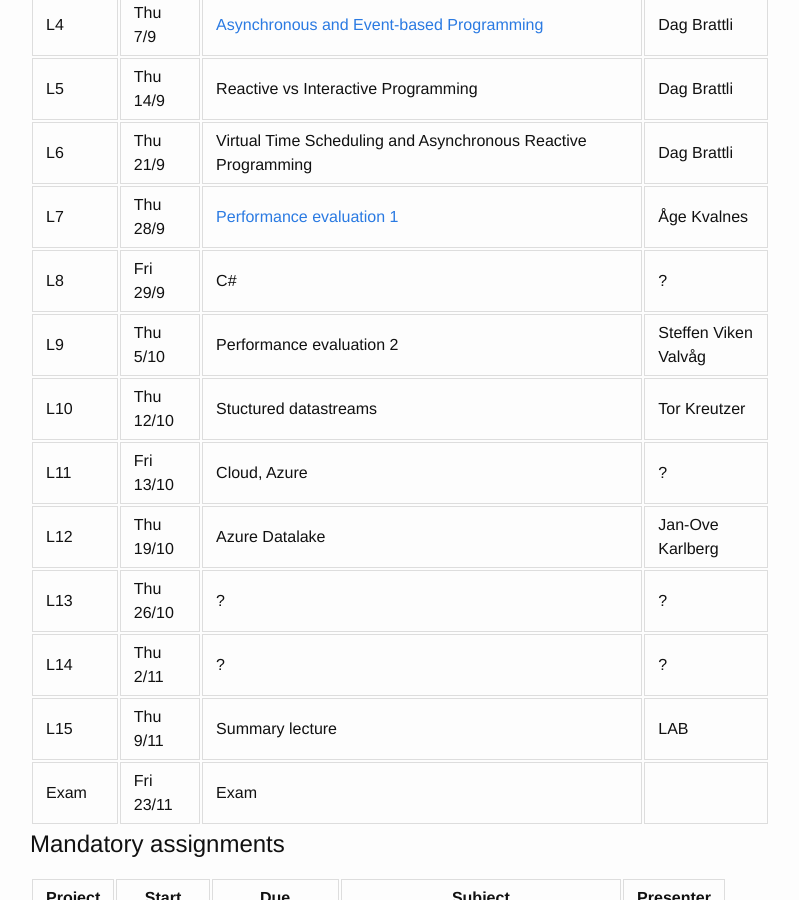
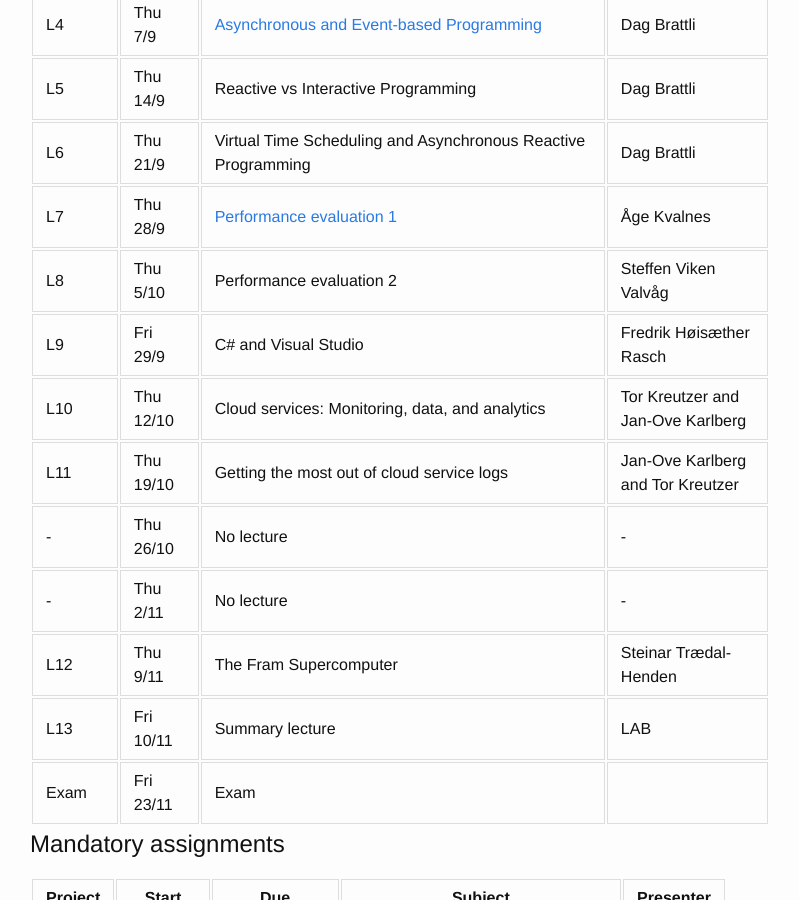
Before and after one commit to inf-2202-f17/inf-2202-f17.github.io, a Jekyll site: the page built from index.md, in a window 1280 px wide and 900 px high, scrolled down 1228 px. Shown: the whole window, without its empty margins (240-1039 px from the left). Built offline with Jekyll 4.4.1, drawn with Linux system fonts in a browser that asks for light colours; our own code applies the rules of GitHub Pages for plain Markdown files.

Commit message:
Updated lecture plan

```diff
--- a/index.md
+++ b/index.md
@@ -38,18 +38,18 @@ Refer to the lecture and mandatory assignment plan, and e-mails for which room i
 | L1      | Fri 18/8  | [Introduction](public/01-introduction.pptx) and  [practical information](https://inf-2202-f17.github.io/public/inf2202-17-info.pdf). | LAB, EH   |
 | L2      | Thu 24/8  | [Threads and synchronization primitives; Parallel architectures](https://github.com/inf-2202-f17/inf-2202-f17.github.io/blob/master/public/02-threads-synchronization.pptx)  NB that nothing from slide 39 onward will be on the exam | Lars Tiede |
 | L3      | Thu 31/8  | [Parallel programs](https://github.com/inf-2202-f17/inf-2202-f17.github.io/blob/master/public/03-1-parallelization-process-and-architectures.pptx?raw=true) Slides from pt. 2 (parallel processors from client to cloud, won't be on exam) available on request from Einar.                             | Lars Tiede |
-| L4      | Thu 7/9   | [Asynchronous and Event-based Programming](https://github.com/inf-2202-f17/inf-2202-f17.github.io/blob/master/public/04-Asynchronous%20and%20Event-Based%20Programming.pptx?raw=true)                              | Dag Brattli |
+| L4      | Thu 7/9   | [Asynchronous and Event-based Programming](https://github.com/inf-2202-f17/inf-2202-f17.github.io/blob/master/public/04-Asynchronous%20and%20Event-Based%20Programming.pptx?raw=true)                      | Dag Brattli |
 | L5      | Thu 14/9  | Reactive vs Interactive Programming                                   | Dag Brattli |
 | L6      | Thu 21/9  | Virtual Time Scheduling and Asynchronous Reactive Programming         | Dag Brattli |
 | L7      | Thu 28/9  | [Performance evaluation 1](https://github.com/inf-2202-f17/inf-2202-f17.github.io/blob/master/public/2017-09-27-PerformanceEvaluation.pdf?raw=true)                      | Åge Kvalnes |
-| L8      | Fri 29/9  | C#                                            | ?           |
-| L9      | Thu 5/10  | Performance evaluation 2                      | Steffen Viken Valvåg |
-| L10     | Thu 12/10 | Stuctured datastreams                         | Tor Kreutzer |
-| L11     | Fri 13/10 | Cloud, Azure                                  | ?           |
-| L12     | Thu 19/10 | Azure Datalake                                | Jan-Ove Karlberg |
-| L13     | Thu 26/10 | ?                                             | ?         |
-| L14     | Thu 2/11  | ?                                             | ?         |
-| L15     | Thu 9/11  | Summary lecture                               | LAB       |
+| L8      | Thu 5/10  | Performance evaluation 2                      | Steffen Viken Valvåg |
+| L9      | Fri 29/9  | C# and Visual Studio                          | Fredrik Høisæther Rasch |
+| L10     | Thu 12/10 | Cloud services: Monitoring, data, and analytics  | Tor Kreutzer and Jan-Ove Karlberg |
+| L11     | Thu 19/10 | Getting the most out of cloud service logs    | Jan-Ove Karlberg and Tor Kreutzer |
+| -       | Thu 26/10 | No lecture                                    | -         |
+| -       | Thu 2/11  | No lecture                                    | -         |
+| L12     | Thu 9/11  | The Fram Supercomputer                        | Steinar Trædal-Henden |
+| L13     | Fri 10/11 | Summary lecture                               | LAB       |
 | Exam    | Fri 23/11 | Exam                                          |           |
 
 
```
